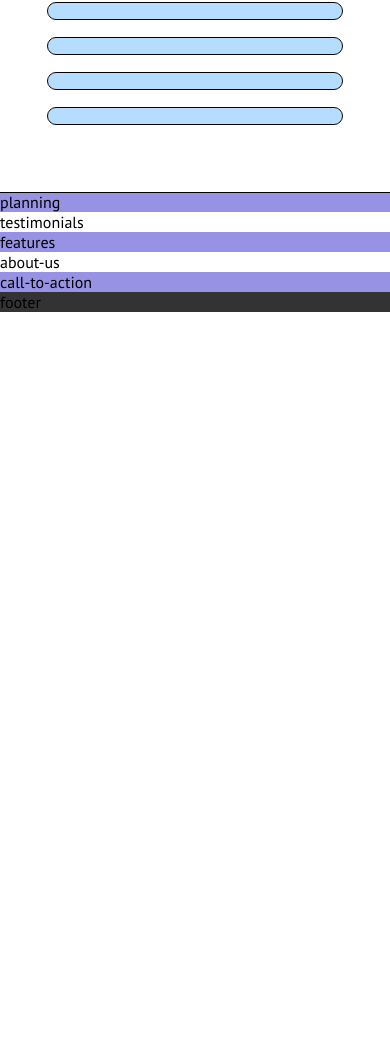
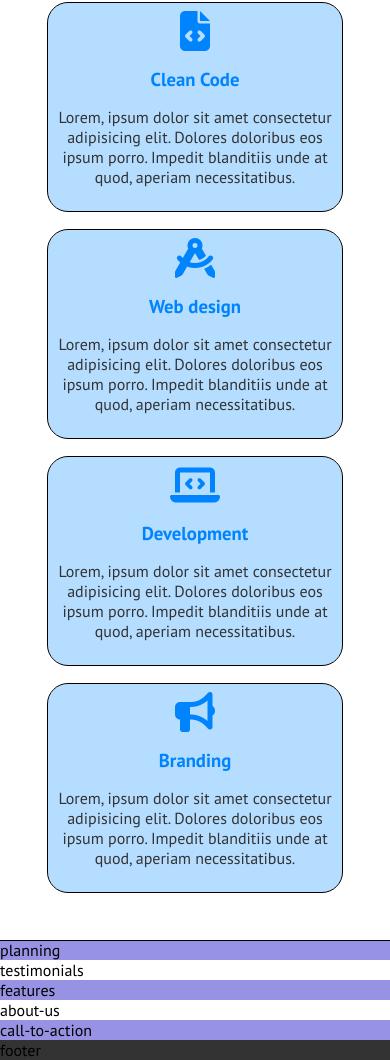
Before and after one commit to MarcoBione/htmlcss-responsive-layout, a plain HTML site: page index.html in a window 390 px wide. Shown: the part 545-1605 px from the top of the page. Before the commit the page ends 857 px from the top, so only its background shows below. Drawn offline with Linux system fonts and the light colour scheme.

Commit message:
Fix first mobile section

```diff
--- a/CSS/style.css
+++ b/CSS/style.css
@@ -120,12 +120,17 @@ main{
     margin-bottom: 1.2rem;
 }
 
-.cards p{
+.cards:last-child{
+    margin-bottom: 0rem;
+}
+
+.text-l{
     text-align: left;
 }
 
 .content{
     padding: 3rem;
+    margin: 0 auto;
 }
 
 /* first item */
@@ -141,14 +146,29 @@ main{
     color: var(--light-color);
     padding: 0.4rem 2.3rem;
     border-radius: 20px;
+    text-align: center;
 }
 
 .cards button i{
     padding-right: 10px;
 }
 
+.info{
+    text-align: left;
+}
+
 .img img{
     width: 70%;
+}
+
+.cards .icons{
+    font-size: 2.5rem;
+    color: var(--secondary-color);
+    padding-bottom: 1rem;
+}
+
+.cards h3{
+    color: var(--secondary-color);
 }
 
 /* MAIN END */
--- a/index.html
+++ b/index.html
@@ -66,13 +66,19 @@
 
                     <div class="cards debug">
 
-                        <h2 class="padding-b">Get a demo application</h2>
+                        <div class="info">
 
-                        <p class="padding-b">Lorem, ipsum dolor sit amet consectetur adipisicing elit. Dolores doloribus eos ipsum porro.
-                            Impedit blanditiis unde at quod, aperiam necessitatibus.
-                        </p>
+                            <h2 class="padding-b">Get a demo application</h2>
 
-                        <button><a href=""></a><i class="fa-brands fa-apple"></i>App Store</button>
+                            <p class="padding-b text-l">Lorem, ipsum dolor sit amet consectetur adipisicing elit. Dolores doloribus eos ipsum porro.
+                                Impedit blanditiis unde at quod, aperiam necessitatibus.
+                            </p>
+
+                        </div>
+
+
+
+                        <button class="format"><a href=""></a><i class="fa-brands fa-apple"></i>App Store</button>
 
                         <div class="img padding-t">
                             <img src="./assets/img/phone.png" alt="Phone">
@@ -82,18 +88,48 @@
 
                     <div class="cards debug">
 
-                    </div>
+                        <i class="fa-solid fa-file-code icons"></i>
 
-                    <div class="cards debug">
+                        <h3 class="padding-b">Clean Code</h3>
+
+                        <p class="padding-b">Lorem, ipsum dolor sit amet consectetur adipisicing elit. Dolores doloribus eos ipsum porro.
+                            Impedit blanditiis unde at quod, aperiam necessitatibus.
+                        </p>
 
                     </div>
 
                     <div class="cards debug">
 
+                        <i class="fa-sharp fa-solid fa-compass-drafting icons"></i>
+
+                        <h3 class="padding-b">Web design</h3>
+
+                        <p class="padding-b">Lorem, ipsum dolor sit amet consectetur adipisicing elit. Dolores doloribus eos ipsum porro.
+                            Impedit blanditiis unde at quod, aperiam necessitatibus.
+                        </p>
+
                     </div>
 
                     <div class="cards debug">
 
+                        <i class="fa-solid fa-laptop-code icons"></i>
+
+                        <h3 class="padding-b">Development</h3>
+
+                        <p class="padding-b">Lorem, ipsum dolor sit amet consectetur adipisicing elit. Dolores doloribus eos ipsum porro.
+                            Impedit blanditiis unde at quod, aperiam necessitatibus.
+                        </p>
+                    </div>
+
+                    <div class="cards debug">
+
+                        <i class="fa-solid fa-bullhorn icons"></i>
+
+                        <h3 class="padding-b">Branding</h3>
+
+                        <p class="padding-b">Lorem, ipsum dolor sit amet consectetur adipisicing elit. Dolores doloribus eos ipsum porro.
+                            Impedit blanditiis unde at quod, aperiam necessitatibus.
+                        </p>
                     </div>
                 </div>
 
```
